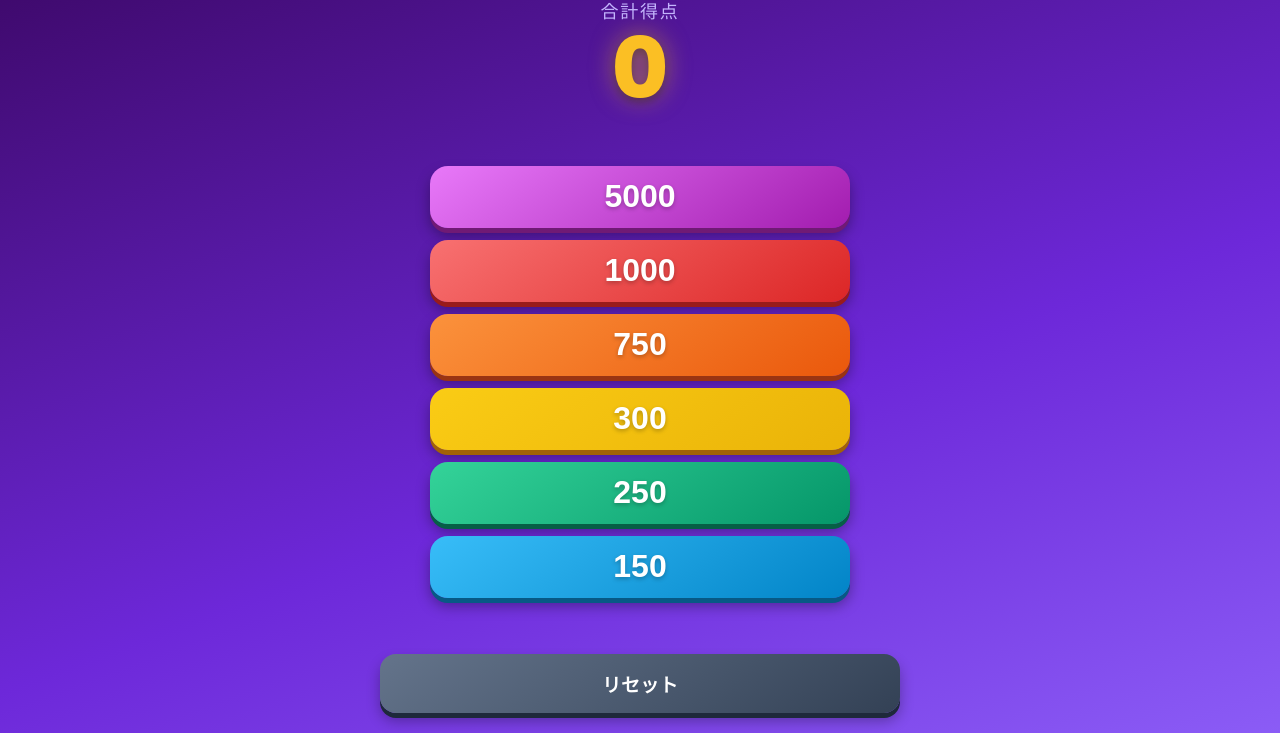
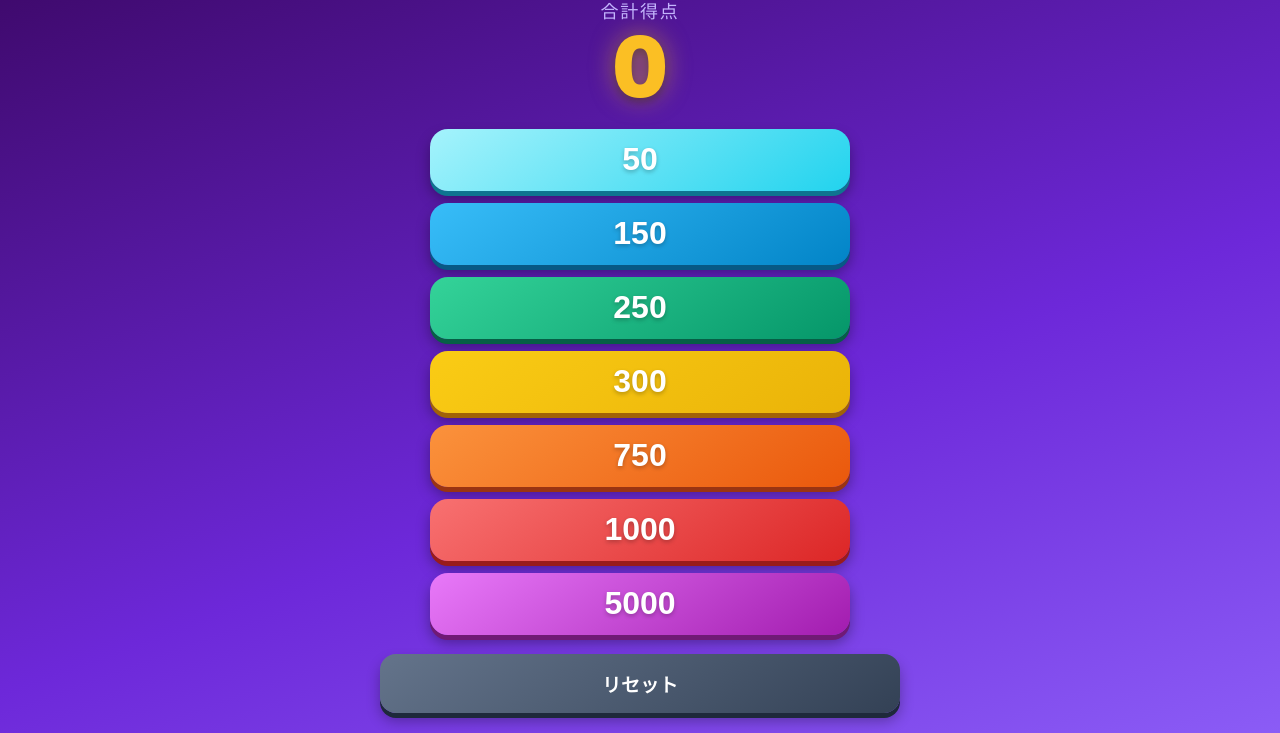
Before and after one commit to seijiikegami/score-app, a plain HTML site: page index.html in a window 1280 px wide. Shown: the part 67-800 px from the top of the page. Drawn offline with Linux system fonts and the light colour scheme.

Commit message:
Add files via upload

```diff
--- a/index.html
+++ b/index.html
@@ -102,6 +102,12 @@
   }
 
   /* 得点ごとの配色: 寒色(低得点) → 暖色(高得点) */
+  .score-btn[data-score="50"] {
+    background: linear-gradient(145deg, #a5f3fc, #22d3ee);
+    box-shadow: 0 5px 0 #0e7490, 0 8px 14px rgba(0,0,0,0.35);
+  }
+  .score-btn[data-score="50"]:active { box-shadow: 0 0 0 #0e7490, 0 3px 6px rgba(0,0,0,0.3); }
+
   .score-btn[data-score="150"] {
     background: linear-gradient(145deg, #38bdf8, #0284c7);
     box-shadow: 0 5px 0 #075985, 0 8px 14px rgba(0,0,0,0.35);
@@ -170,12 +176,13 @@
   </div>
 
   <div class="score-grid">
+    <button class="score-btn" data-score="50">50</button>
+    <button class="score-btn" data-score="150">150</button>
+    <button class="score-btn" data-score="250">250</button>
+    <button class="score-btn" data-score="300">300</button>
+    <button class="score-btn" data-score="750">750</button>
+    <button class="score-btn" data-score="1000">1000</button>
     <button class="score-btn" data-score="5000">5000</button>
-    <button class="score-btn" data-score="1000">1000</button>
-    <button class="score-btn" data-score="750">750</button>
-    <button class="score-btn" data-score="300">300</button>
-    <button class="score-btn" data-score="250">250</button>
-    <button class="score-btn" data-score="150">150</button>
   </div>
 
   <button class="reset-btn" id="btn-reset">リセット</button>
```
